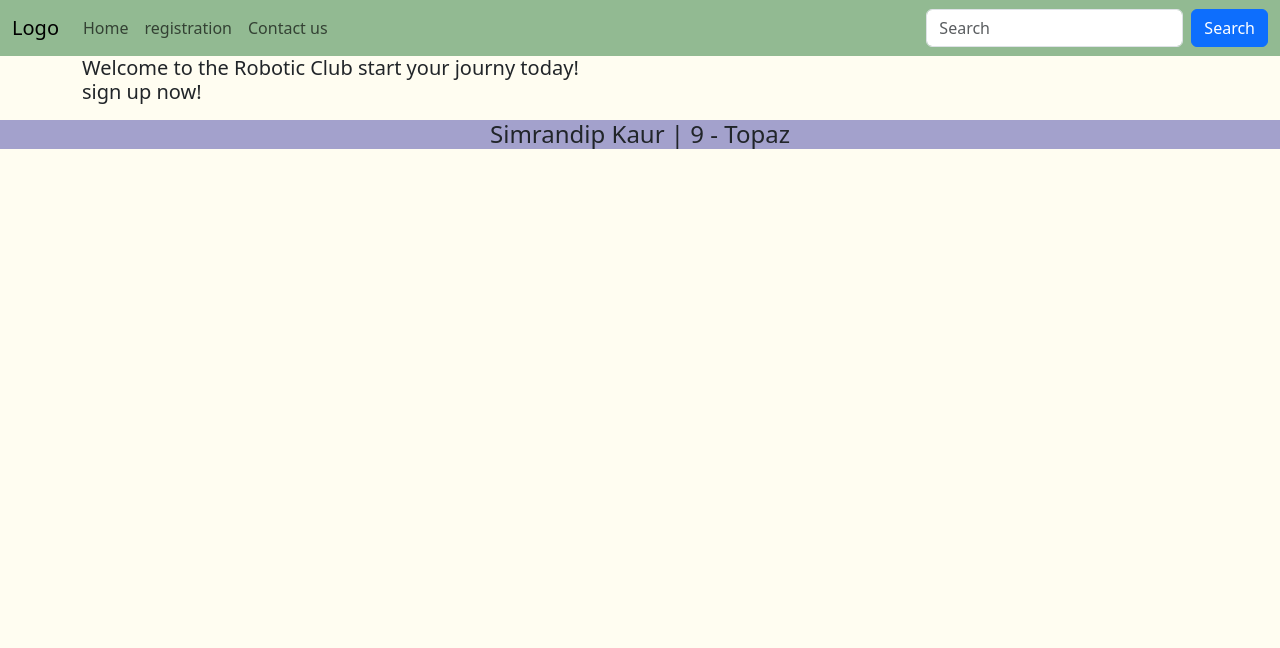
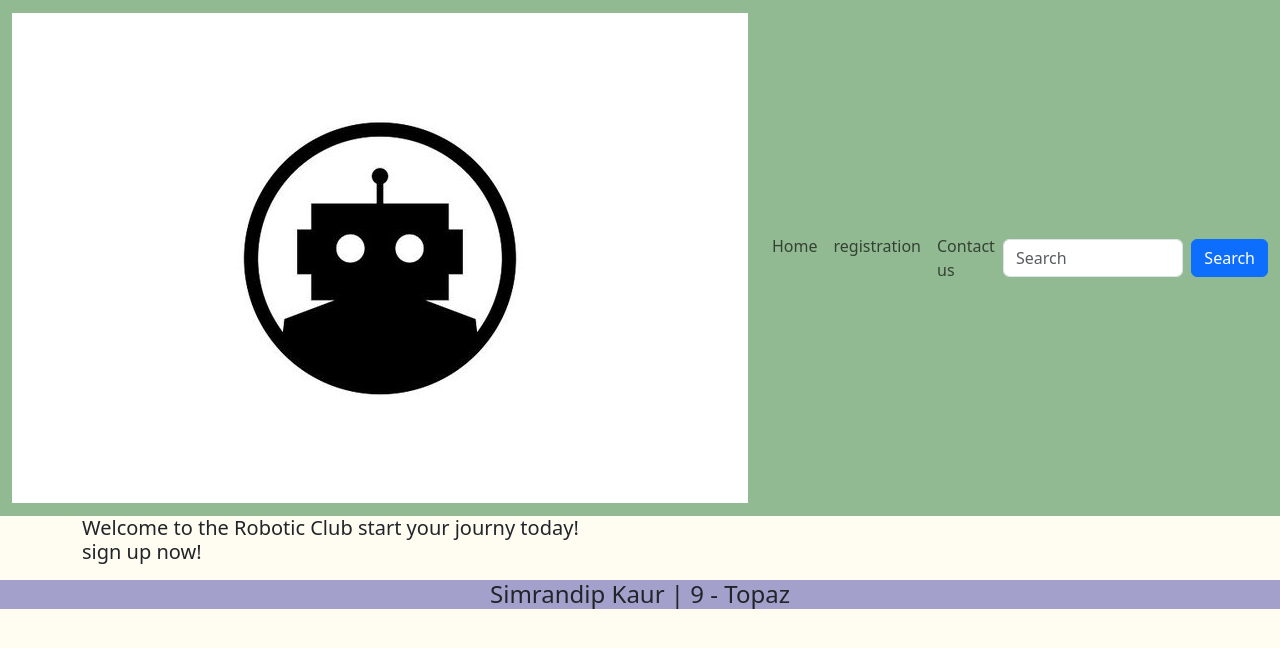
Before and after one commit to SKaur-9T/Q2-QUIZ2, a plain HTML site: page index.html in a window 1280 px wide. Drawn offline with nearby package versions, Linux system fonts and the light colour scheme.

Commit message:
Update index.html

```diff
--- a/index.html
+++ b/index.html
@@ -15,7 +15,7 @@
 
         <nav class="navbar navbar-expand-sm">
             <div class="container-fluid">
-               <a class="navbar-brand" href="https://ph.pinterest.com/pin/884816658021536007/">Logo</a>
+               <a class="navbar-brand" href="https://ph.pinterest.com/pin/884816658021536007/"><img src="logo.jpg"></a>
 
               <button class="navbar-toggler" type="button" data-bs-toggle="collapse" data-bs-target="#mynavbar">
                 <span class="navbar-toggler-icon"></span>
```
